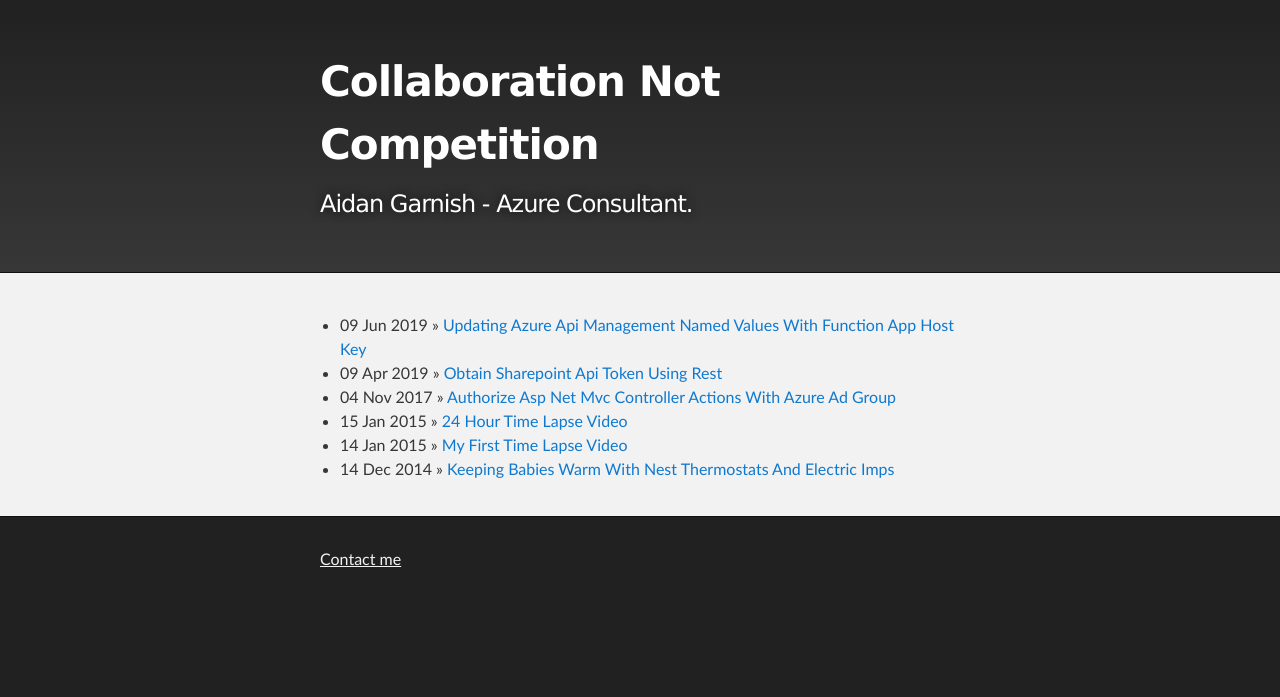
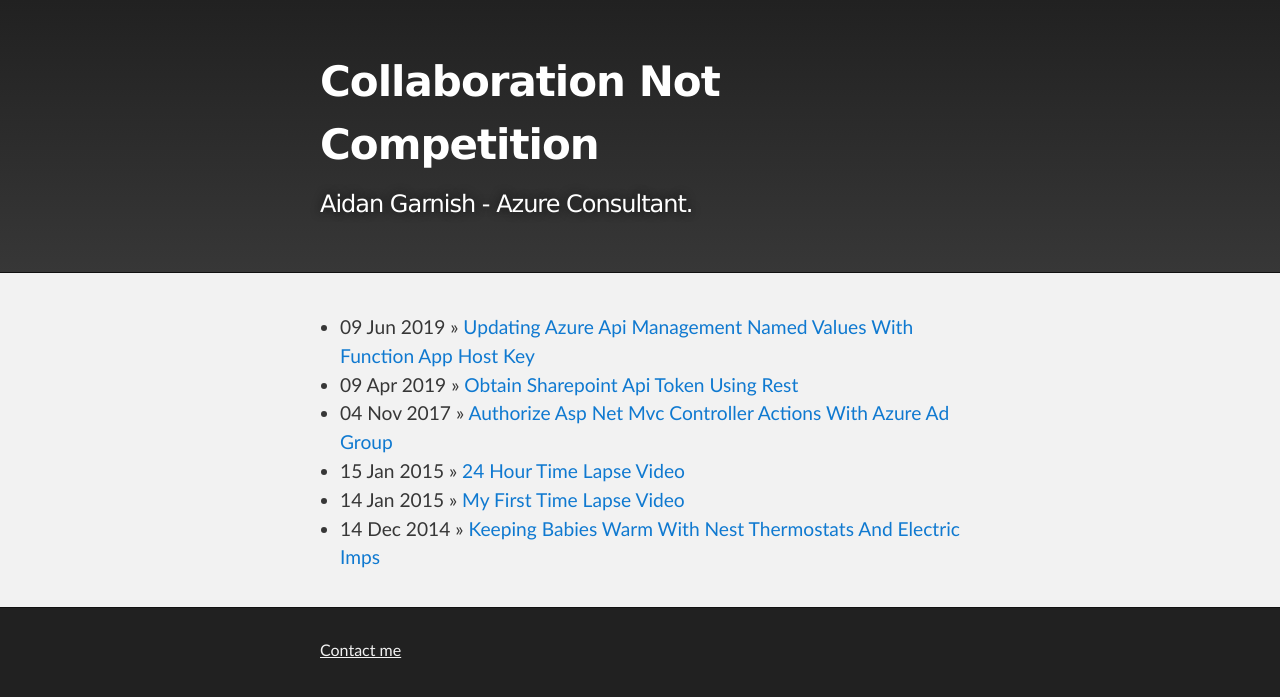
Before and after one commit to aidangarnish/aidangarnish.github.io, a Jekyll site: the page built from index.html, in a window 1280 px wide. Shown: the top 697 px of the page. Built offline with Jekyll 4.4.1, drawn with Linux system fonts in a browser that asks for light colours.

Commit message:
larger font

```diff
--- a/assets/css/style.scss
+++ b/assets/css/style.scss
@@ -12,3 +12,7 @@ h1 a:hover{
     color:#bfb7b7;
     text-decoration: none;
 }
+
+.posts{
+    font-size: 1.2em;
+}
```
